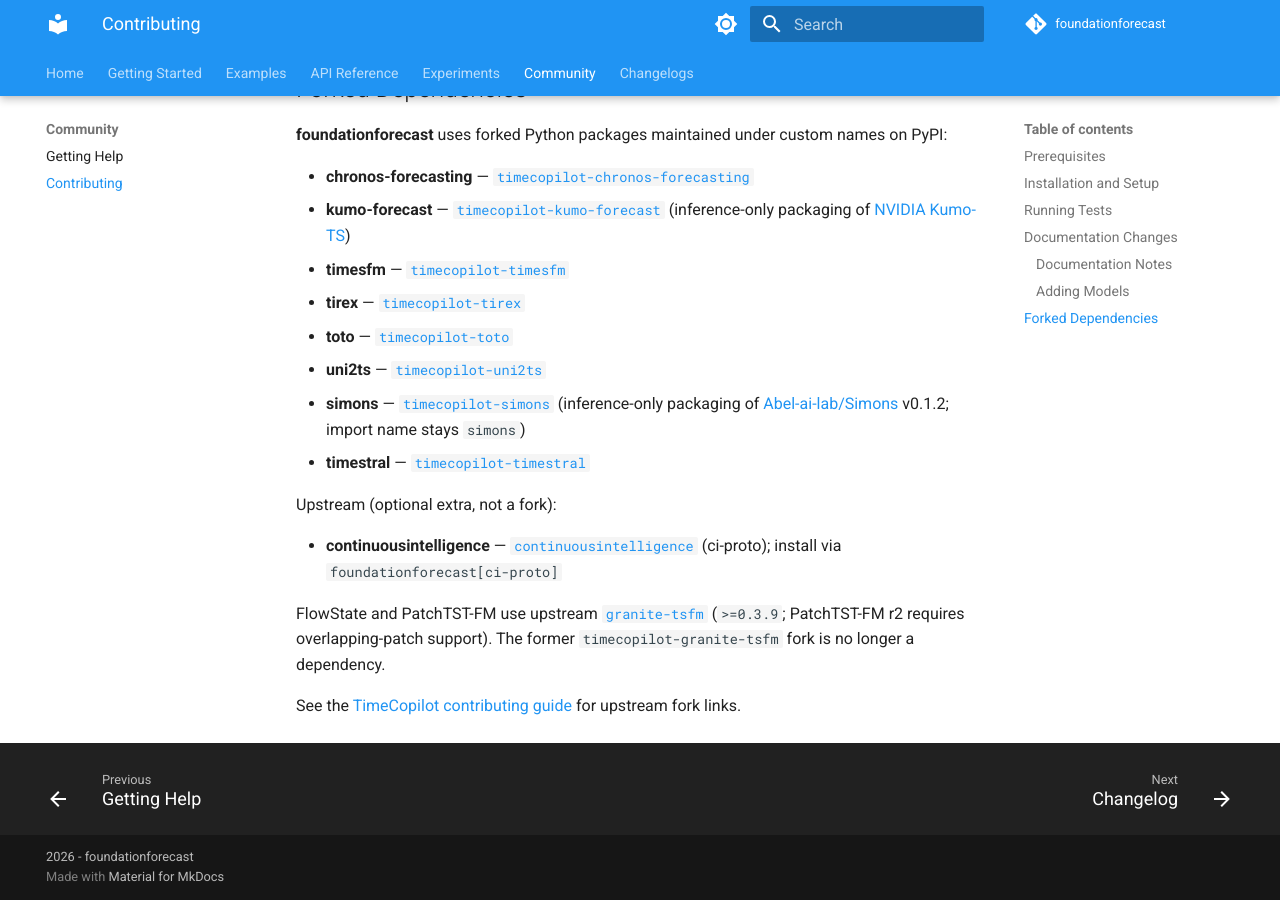
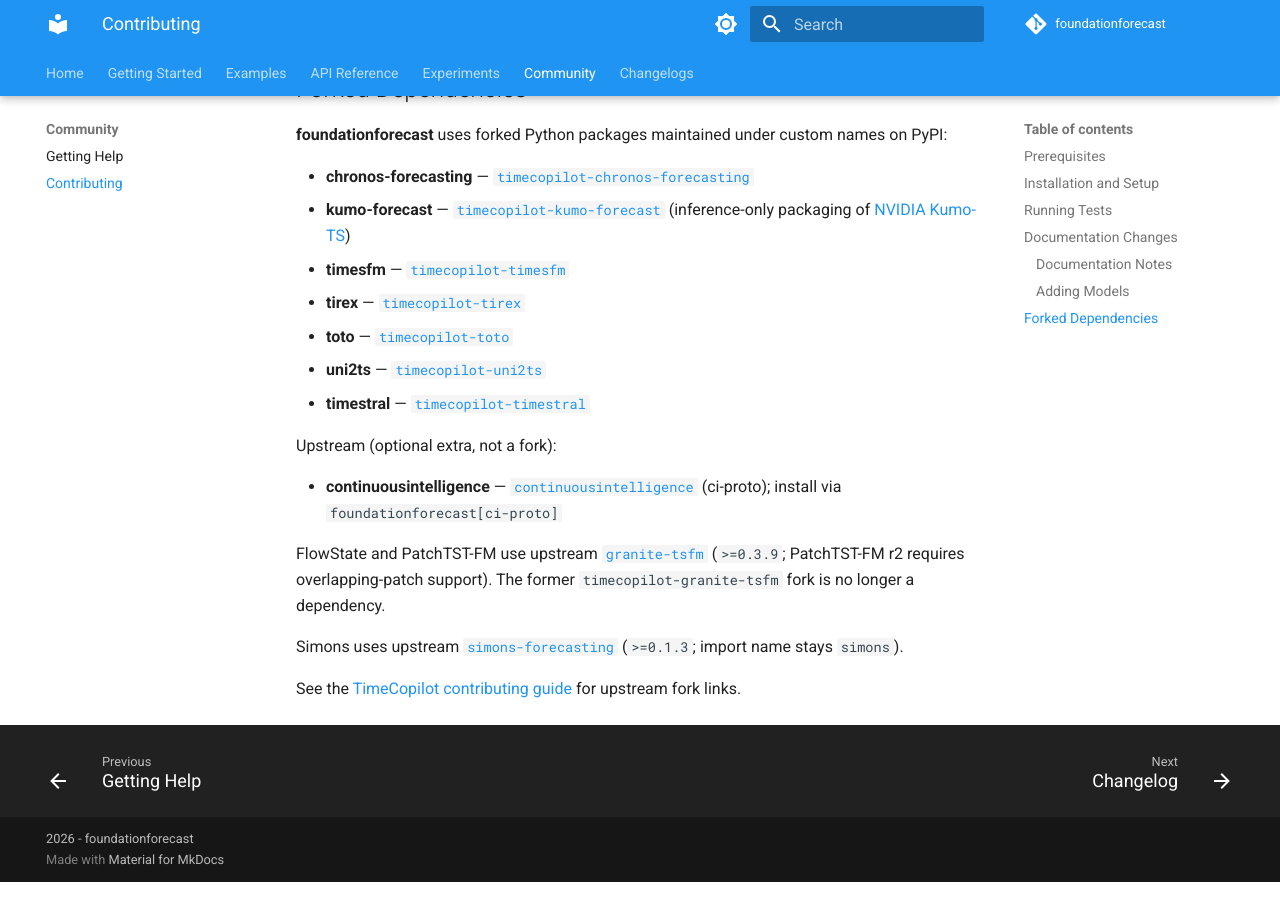
Before and after one commit to TimeCopilot/foundationforecast, an MkDocs documentation site: the page built from docs/contributing.md, in a window 1280 px wide and 900 px high, scrolled down 2273 px. Built offline with MkDocs 1.6.1 and Material for MkDocs 9.7.7, drawn with Linux system fonts in a browser that asks for light colours; comment, search, counter and statistics services are not loaded.

Commit message:
docs: point the Simons docs at simons-forecasting

```diff
--- a/docs/contributing.md
+++ b/docs/contributing.md
@@ -95,7 +95,6 @@ When adding a new foundation model:
 - **tirex** — [`timecopilot-tirex`](https://pypi.org/project/timecopilot-tirex/)
 - **toto** — [`timecopilot-toto`](https://pypi.org/project/timecopilot-toto/)
 - **uni2ts** — [`timecopilot-uni2ts`](https://pypi.org/project/timecopilot-uni2ts/)
-- **simons** — [`timecopilot-simons`](https://pypi.org/project/timecopilot-simons/) (inference-only packaging of [Abel-ai-lab/Simons](https://github.com/Abel-ai-lab/Simons) v0.1.2; import name stays `simons`)
 - **timestral** — [`timecopilot-timestral`](https://pypi.org/project/timecopilot-timestral/)
 
 Upstream (optional extra, not a fork):
@@ -106,4 +105,7 @@ FlowState and PatchTST-FM use upstream [`granite-tsfm`](https://pypi.org/project
 (`>=0.3.9`; PatchTST-FM r2 requires overlapping-patch support). The former
 `timecopilot-granite-tsfm` fork is no longer a dependency.
 
+Simons uses upstream [`simons-forecasting`](https://pypi.org/project/simons-forecasting/)
+(`>=0.1.3`; import name stays `simons`).
+
 See the [TimeCopilot contributing guide](https://timecopilot.dev/community/contributing/) for upstream fork links.
```
Also changed, not shown: README.md (+2 -2 lines), docs/model-hub.md (+1 -1 lines), docs/examples/simons-family.ipynb, 1 other file.
